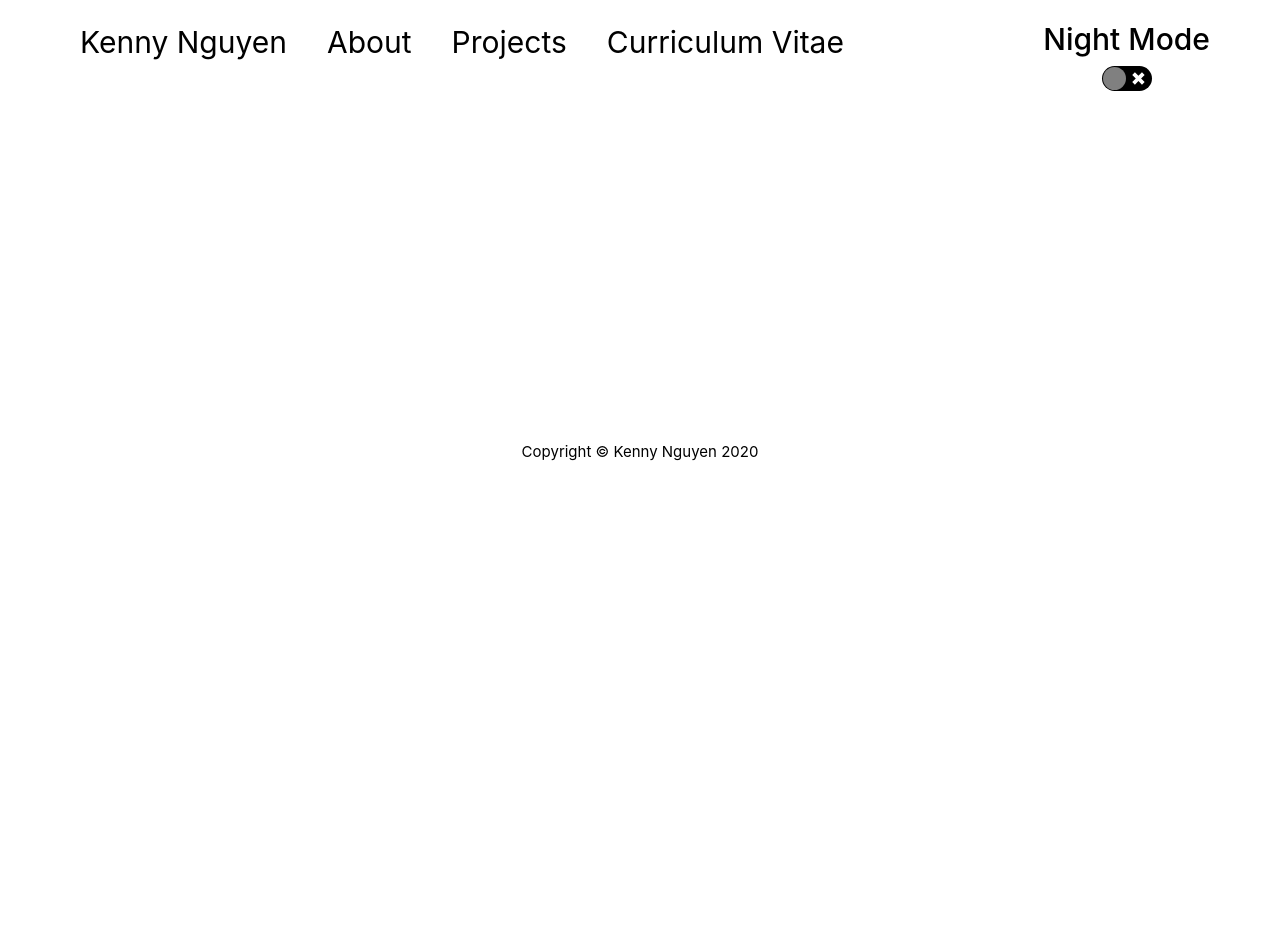
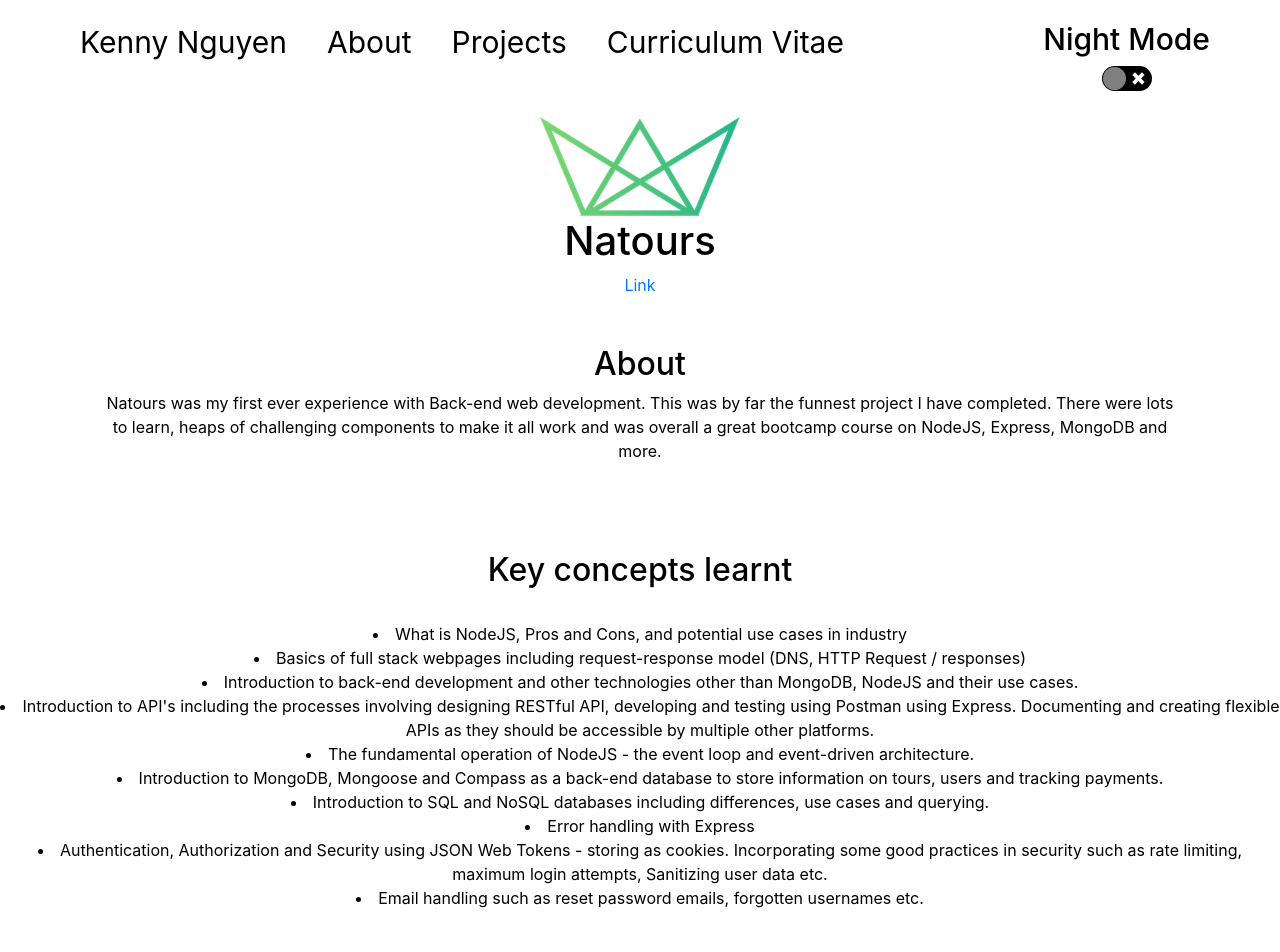
Before and after one commit to road2paradise/cv_website, a React (Create React App) app: page /natours in a window 1280 px wide. Shown: the top 952 px of the page. Before the commit the page ends 800 px from the top, so only its background shows below. Built offline with nearby package versions, Linux system fonts and the light colour scheme.

Commit message:
finished pages containing info on projects completed. Created new routes to these pages and also cleaned up a bit of CSS / styling

```diff
--- a/src/App.js
+++ b/src/App.js
@@ -3,6 +3,7 @@ import AboutPage from "./pages/aboutpage/aboutpage.component";
 import HomePage from "./pages/homepage/homepage.component";
 import ProjectsPage from "./pages/projectspage/projects.component";
 import CrownPage from "./pages/crownpage/crownpage.component";
+import NatoursPage from "./pages/natourspage/natourspage.component";
 import { TitleComponent } from "./components/title/Title.component.jsx";
 import Switch from "react-switch";
 import { Route, Link } from "react-router-dom";
@@ -31,6 +32,10 @@ const ProjectsPageComponent = withTitle({
 const CrownPageComponent = withTitle({
   component: CrownPage,
   title: "Crown Plaza Project",
+});
+const NatoursPageComponent = withTitle({
+  component: NatoursPage,
+  title: "Natours Project",
 });
 
 class App extends React.Component {
@@ -88,6 +93,7 @@ class App extends React.Component {
             <Route exact path="/about" component={AboutPageComponent} />
             <Route exact path="/projects" component={ProjectsPageComponent} />
             <Route exact path="/crown-plaza" component={CrownPageComponent} />
+            <Route exact path="/natours" component={NatoursPageComponent} />
             <br />
             <footer>Copyright © Kenny Nguyen 2020</footer>
           </div>
--- a/src/pages/crownpage/crownpage.component.jsx
+++ b/src/pages/crownpage/crownpage.component.jsx
@@ -1,26 +1,63 @@
 import React from "react";
 import Reveal from "react-reveal/Reveal";
+import "./crownpage.styles.scss";
 import { ReactComponent as Logo1 } from "../../assets/crown.svg";
 const CrownPage = () => {
   return (
-    <Reveal bottom delay={400}>
-      <div className="title">
-        <Logo1 />
+    <Reveal bottom delay={1000}>
+      <div>
+        <Logo1 className="crown-logo" />
         <h1>Crown Shopping Plaza</h1>
+        <span>
+          {" "}
+          <a
+            className="option"
+            href="https://crwn-shopping-plaza.herokuapp.com/"
+          >
+            {" "}
+            Link{" "}
+          </a>
+        </span>
         <br />
         <br />
         <br />
         <h2> About</h2>
         <span>
-          Crown Plaza was my first real portfolio project using React. I chose
-          to learn React as it is a modern Javascript library that is commonly
-          used in industry - so I could use as a transferable skill on my next
-          job! <br />
+          Crown Plaza was my first portfolio project while I was learning
+          Javascript and React. I chose to learn React as it is a modern
+          Javascript library that is commonly used in industry - so I could use
+          as a transferable skill on my next job! <br />
           Learning about component and state management approach of Web
           Development was interesting and challenging as I only learnt Object
           Oriented Programming in University.
         </span>
-        <h2> Lessons Learnt </h2>
+        <br />
+        <br />
+        <br />
+        <h2> Key concepts learnt </h2>
+        <br />
+        <li>
+          {" "}
+          Introduction to React basics including data flow, the Virtual /
+          ReactDOM, Lifecycle methods. Declarative and component based vs OOP.{" "}
+        </li>
+        <li> Introduction to SASS / CSS. </li>
+        <li>
+          {" "}
+          Introduction to common state management libraries such as Redux, Redux
+          Saga, Asynchronous Redux and State Normalisation.
+        </li>
+        <li>
+          {" "}
+          Learning how to use React Hooks and the difference between class and
+          function components
+        </li>
+        <li>
+          {" "}
+          Integrating with other APIs, libraries and services such as Firebase
+          and Stripe
+        </li>
+        <li> Deploying to Heroku</li>
       </div>
     </Reveal>
   );
--- /dev/null
+++ b/src/pages/crownpage/crownpage.styles.scss
@@ -0,0 +1,4 @@
+.crown-logo {
+  width: 200px;
+  height: 100px;
+}
--- /dev/null
+++ b/src/pages/natourspage/natourspage.component.jsx
@@ -0,0 +1,78 @@
+import React from "react";
+import Reveal from "react-reveal/Reveal";
+import "./natourspage.styles.scss";
+
+const Logo2 = require("../../assets/logo-green-small.png");
+
+const NatoursPage = () => {
+  return (
+    <Reveal bottom delay={400}>
+      <div className="title">
+        <img alt="natours-logo" src={Logo2} className="natours-logo" />
+        <h1>Natours</h1>
+        <span>
+          {" "}
+          <a className="option" href="https://natours-inc.herokuapp.com/">
+            {" "}
+            Link{" "}
+          </a>
+        </span>
+        <br />
+        <br />
+        <br />
+        <h2> About</h2>
+        <p>
+          Natours was my first ever experience with Back-end web development.
+          This was by far the funnest project I have completed. There were lots
+          to learn, heaps of challenging components to make it all work and was
+          overall a great bootcamp course on NodeJS, Express, MongoDB and more.
+        </p>
+        <br />
+        <br />
+        <br />
+        <h2> Key concepts learnt </h2>
+        <br />
+        <li>
+          What is NodeJS, Pros and Cons, and potential use cases in industry
+        </li>
+        <li>
+          Basics of full stack webpages including request-response model (DNS,
+          HTTP Request / responses)
+        </li>
+        <li>
+          Introduction to back-end development and other technologies other than
+          MongoDB, NodeJS and their use cases.
+        </li>
+        <li>
+          Introduction to API's including the processes involving designing
+          RESTful API, developing and testing using Postman using Express.
+          Documenting and creating flexible APIs as they should be accessible by
+          multiple other platforms.{" "}
+        </li>
+        <li>
+          The fundamental operation of NodeJS - the event loop and event-driven
+          architecture.{" "}
+        </li>
+        <li>
+          Introduction to MongoDB, Mongoose and Compass as a back-end database
+          to store information on tours, users and tracking payments.
+        </li>
+        <li>
+          Introduction to SQL and NoSQL databases including differences, use
+          cases and querying.
+        </li>
+        <li>Error handling with Express</li>
+        <li>
+          Authentication, Authorization and Security using JSON Web Tokens -
+          storing as cookies. Incorporating some good practices in security such
+          as rate limiting, maximum login attempts, Sanitizing user data etc.
+        </li>
+        <li>
+          Email handling such as reset password emails, forgotten usernames etc.{" "}
+        </li>
+      </div>
+    </Reveal>
+  );
+};
+
+export default NatoursPage;
--- /dev/null
+++ b/src/pages/natourspage/natourspage.styles.scss
@@ -0,0 +1,8 @@
+.natours-logo {
+  width: 200px;
+  height: 100px;
+}
+p {
+  margin-left: 100px;
+  margin-right: 100px;
+}
--- a/src/pages/projectspage/projects.component.jsx
+++ b/src/pages/projectspage/projects.component.jsx
@@ -1,4 +1,5 @@
 import React from "react";
+import Reveal from "react-reveal/Reveal";
 import Card from "react-bootstrap/Card";
 import CardDeck from "react-bootstrap/CardDeck";
 import { Link } from "react-router-dom";
@@ -12,6 +13,7 @@ const Logo3 = require("../../assets/favicon.ico");
 
 const ProjectsPage = () => {
   return (
+    <Reveal bottom delay={400}>
       <div className="project-page-content">
         <h1 className="project-page-title">Projects</h1>
         <CardDeck className="project-contents">
@@ -28,20 +30,32 @@ const ProjectsPage = () => {
               <Card.Text className="card-content">
                 Complete E-commerce Single Page Application.
                 <br />
+                <span>
+                  Tools Used:
+                  <li>React w/ Redux Saga</li>
+                  <li>Firebase</li>
+                  <li>Stripe</li>
+                  <li>Heroku</li>
+                </span>
               </Card.Text>
             </Card.Body>
           </Card>
           <Card border="dark">
             <Card.Body>
               <img alt="natours-logo" src={Logo2} className="natours-logo" />
-            <Card.Title className="card-title">Natours</Card.Title>
+              <Card.Title className="card-title">
+                {" "}
+                <Link className="link-text" to="/natours">
+                  {" "}
+                  Natours{" "}
+                </Link>
+              </Card.Title>
               <Card.Text className="card-text">
                 Complete Server-side E-commerce website. <br />
                 <span>
                   Tools Used:
-                <li>PUG</li>
+                  <li>Node.JS (Express)</li>
                   <li>MongoDB (Mongoose)</li>
-                <li>Node.JS (Express)</li>
                   <li>Stripe</li>
                   <li>Heroku</li>
                 </span>
@@ -53,17 +67,18 @@ const ProjectsPage = () => {
               <img alt="cv-logo" src={Logo3} className="cv-logo" />
               <Card.Title>nguyen-kenny.com</Card.Title>
               <Card.Text>
-              Personal Portfolio Website Tools Used:
-              <li>PUG</li>
-              <li>MongoDB (Mongoose)</li>
-              <li>Node.JS (Express)</li>
-              <li>Stripe</li>
-              <li>Heroku</li>
+                Personal Portfolio Website <br />
+                <span>
+                  Tools Used:
+                  <li>React</li>
+                  <li>AWS</li>
+                </span>
               </Card.Text>
             </Card.Body>
           </Card>
         </CardDeck>
       </div>
+    </Reveal>
   );
 };
 export default ProjectsPage;
--- a/src/pages/projectspage/projects.styles.scss
+++ b/src/pages/projectspage/projects.styles.scss
@@ -35,7 +35,9 @@
       font-size: 20px;
     }
     .card-text {
-      font-size: 15px;
+      margin-left: 10px;
+      margin-right: 10px;
+      font-size: 18px;
       color: black;
     }
   }
```
Lines whose indentation alone changed are shown as unchanged.
